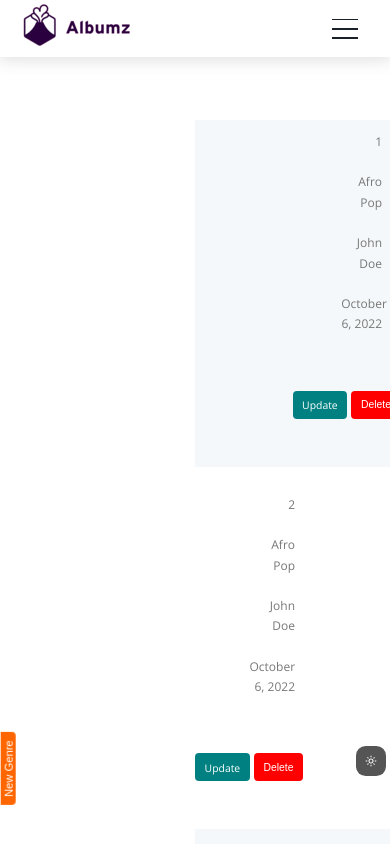
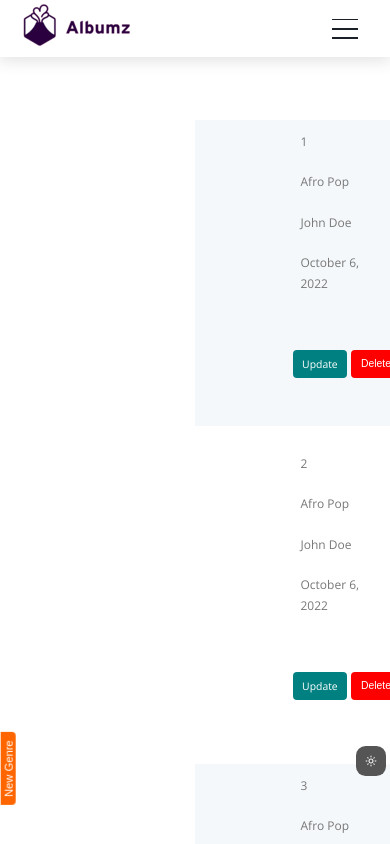
Before and after one commit to esteemayo/next-albumz-client, a Next.js app: page /genres in a window 390 px wide. Shown: the top 844 px of the page. Built offline with nearby package versions, Linux system fonts and the light colour scheme.

Commit message:
wrote media query

```diff
--- a/styles/Genres.module.scss
+++ b/styles/Genres.module.scss
@@ -14,25 +14,28 @@
       thead {
         display: none;
       }
-
-      tbody {
-        display: block;
-        text-align: right;
-        padding-left: 50%;
-      }
     }
 
 
     tr:nth-of-type(odd) {
       background: #f5f8fa;
+    }
 
+    tr {
+      @media only screen and (max-width: 54.38em) {
+        margin-bottom: 2rem;
+      }
+    }
+
+    tbody,
+    tr,
+    td {
       @media only screen and (max-width: 54.38em) {
         display: block;
-        margin-bottom: 2rem;
         text-align: right;
         padding-left: 50%;
+        position: relative;
       }
-
     }
 
     th {
@@ -51,13 +54,6 @@
       font-size: 1.5rem;
       padding: 1rem;
       padding-top: 1.5rem;
-
-      @media only screen and (max-width: 54.38em) {
-        display: block;
-        text-align: right;
-        padding-left: 50%;
-        position: relative;
-      }
     }
 
     .tableOrder {
```
